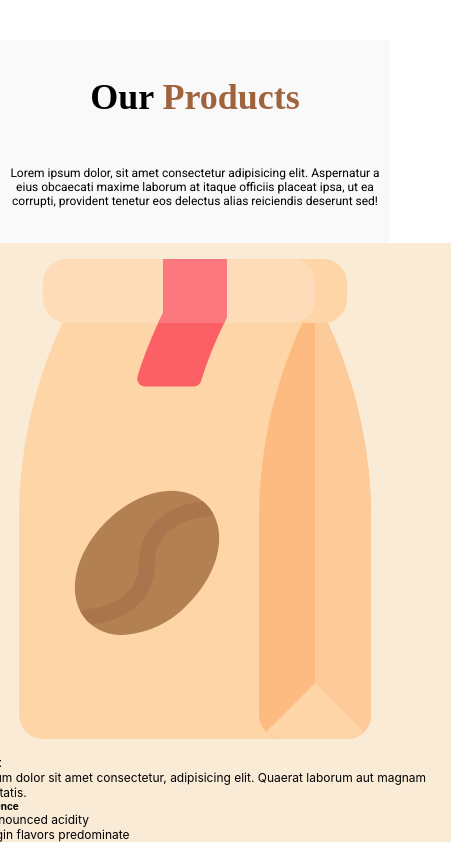
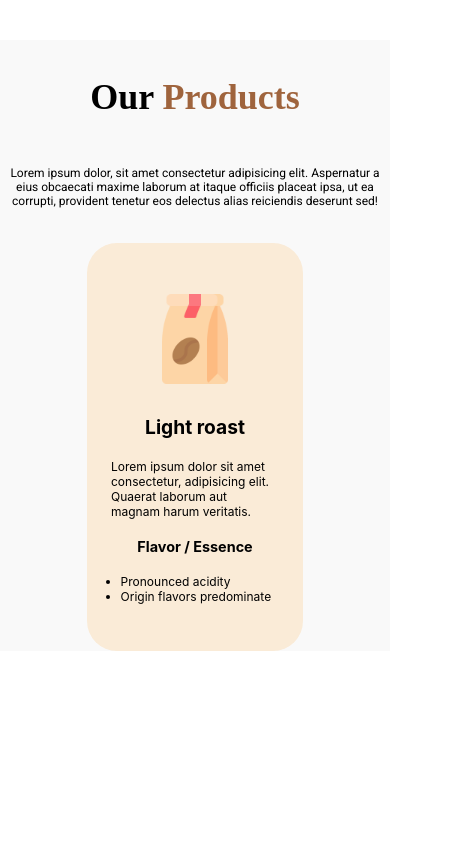
Before and after one commit to RiviCodes/coffee-shop-react, a React (Create React App) app: page / in a window 390 px wide. Shown: the part 2977-3819 px from the top of the page, 451 px wide, since content can reach past the window. After the commit the page ends 3628 px from the top, so only its background shows below. Built offline with nearby package versions, Linux system fonts and the light colour scheme; a web font is replaced by a local one.

Commit message:
Edit padding, height, width

```diff
--- a/src/styles/Products.css
+++ b/src/styles/Products.css
@@ -50,6 +50,41 @@
   .products-h3 {
     font-size: 3rem;
   }
+
+  .product-card {
+    align-items: center;
+    justify-content: center;
+    border-radius: 30px;
+    padding: 0 2rem;
+    height: 34rem;
+    width: 14rem;
+  }
+
+  .product-card_img {
+    height: auto;
+    width: 8rem;
+    margin-bottom: 2.4rem;
+  }
+
+  .product-card_h4 {
+    font-size: 1.6rem;
+    margin-bottom: 1.6rem;
+  }
+
+  .product-card_p {
+    margin-bottom: 1.6rem;
+  }
+
+  .product-card_h5 {
+    font-size: 1.2rem;
+    margin-bottom: 1.6rem;
+  }
+
+  .product-card_ul {
+    align-self: flex-start;
+    padding: 0;
+    margin-left: 0.8rem;
+  }
 }
 
 /* Desktops, large screens */
```
